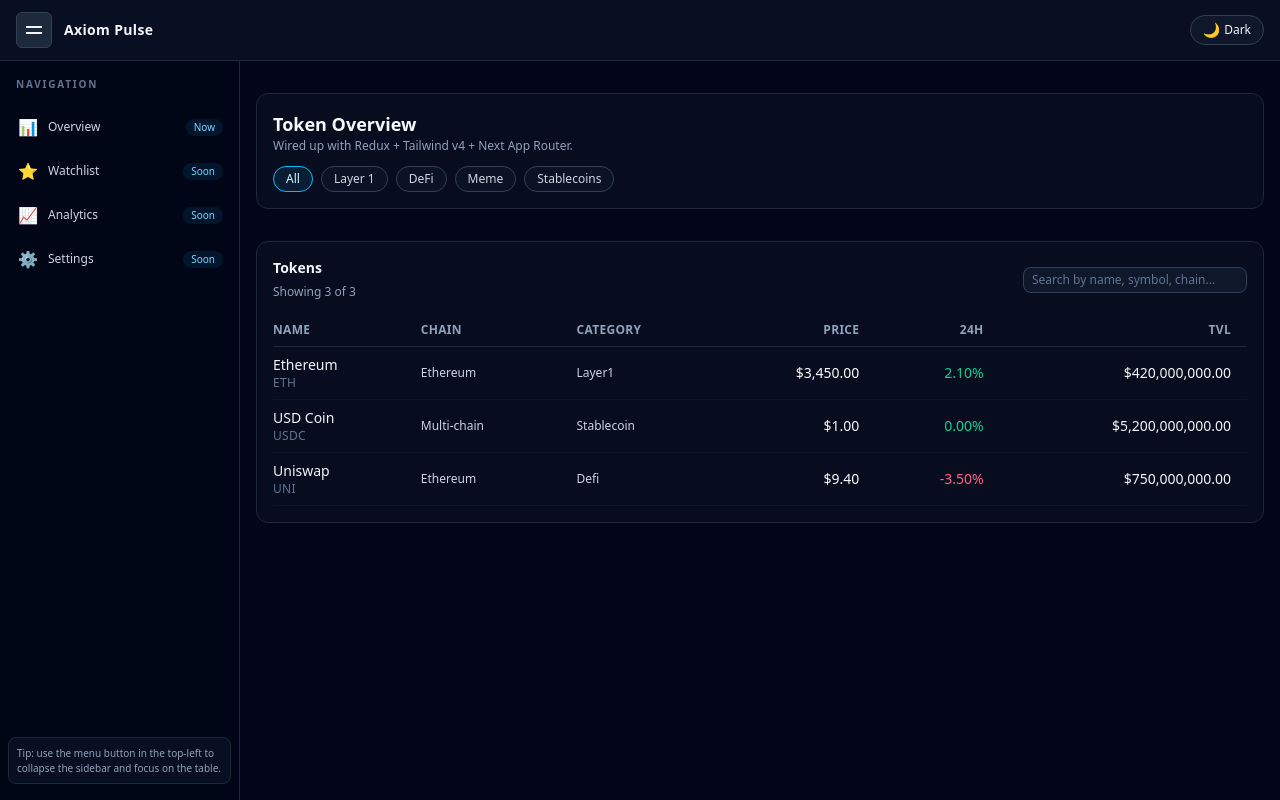
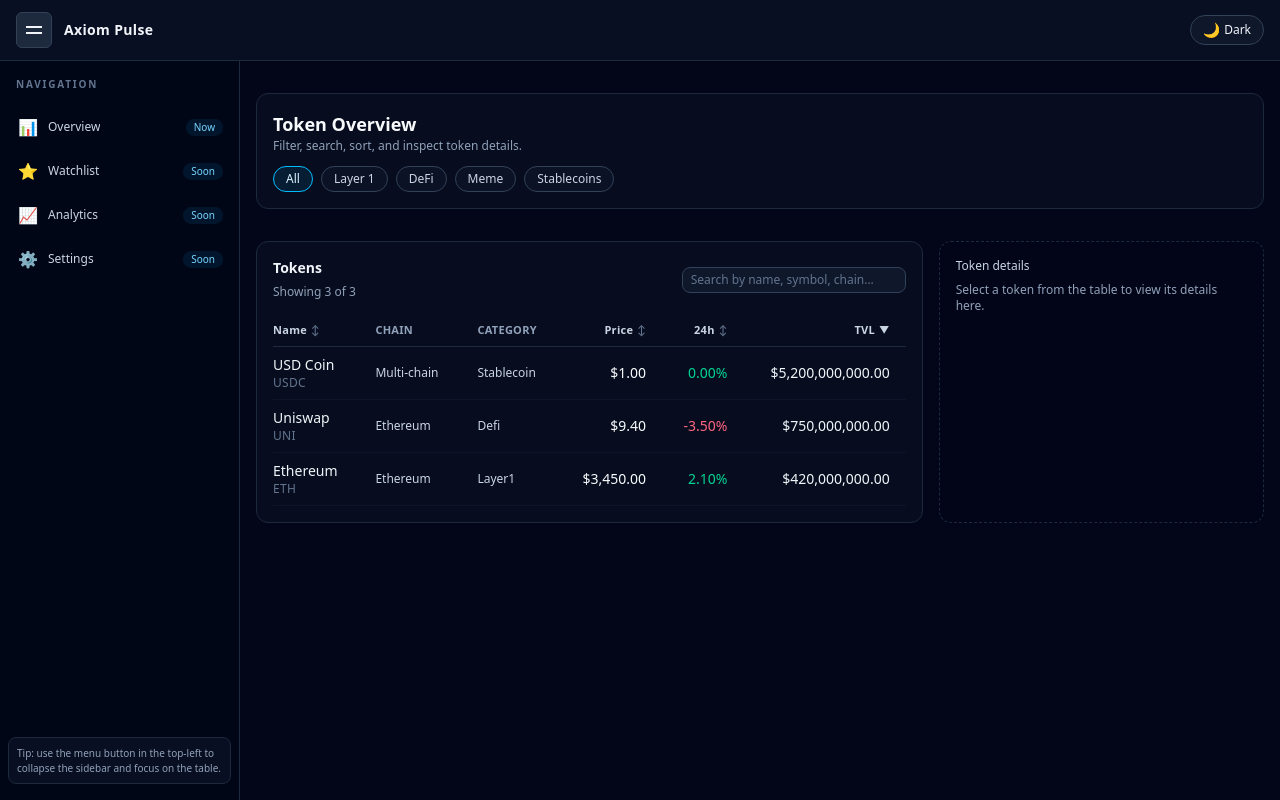
Before and after one commit to sangram-sethi/Token-Trading-Table, a Next.js app: page / in a window 1280 px wide. Built offline with nearby package versions, Linux system fonts and the light colour scheme.

Commit message:
fixed token details not showing

```diff
--- a/src/app/page.tsx
+++ b/src/app/page.tsx
@@ -1,5 +1,6 @@
 import TokenFilters from "@/components/tokens/TokenFilters";
 import TokenList from "@/components/tokens/TokenList";
+import TokenDetailsPanel from "@/components/tokens/TokenDetailsPanel";
 
 export default function Page() {
   return (
@@ -11,14 +12,20 @@ export default function Page() {
               Token Overview
             </h1>
             <p className="text-xs text-slate-400">
-              Wired up with Redux + Tailwind v4 + Next App Router.
+              Filter, search, sort, and inspect token details.
             </p>
           </div>
         </div>
         <TokenFilters />
       </section>
 
-      <TokenList />
+      {/* Table + details side-by-side on md+ screens */}
+      <div className="grid gap-4 md:grid-cols-3">
+        <div className="md:col-span-2">
+          <TokenList />
+        </div>
+        <TokenDetailsPanel />
+      </div>
     </div>
   );
 }
--- /dev/null
+++ b/src/components/tokens/TokenDetailsPanel.tsx
@@ -0,0 +1,116 @@
+"use client";
+
+import { useSelector, useDispatch } from "react-redux";
+import type { RootState, AppDispatch } from "@/store/store";
+import { clearSelectedToken } from "@/store/tokensSlice";
+import { formatCurrency, formatPercent } from "@/lib/formatting";
+
+export default function TokenDetailsPanel() {
+  const dispatch = useDispatch<AppDispatch>();
+  const { tokens, selectedTokenId, status } = useSelector(
+    (state: RootState) => state.tokens,
+  );
+
+  const token = tokens.find((t) => t.id === selectedTokenId) ?? null;
+
+  if (status === "loading") {
+    return (
+      <section className="mt-4 rounded-xl border border-slate-800 bg-slate-900/40 p-4 text-xs text-slate-400">
+        Loading details…
+      </section>
+    );
+  }
+
+  if (!token) {
+    return (
+      <section className="mt-4 rounded-xl border border-dashed border-slate-800 bg-slate-950/40 p-4 text-xs text-slate-400">
+        <p className="font-medium text-slate-300">Token details</p>
+        <p className="mt-2">
+          Select a token from the table to view its details here.
+        </p>
+      </section>
+    );
+  }
+
+  const isPositive = token.change24h >= 0;
+
+  return (
+    <section className="mt-4 rounded-xl border border-slate-800 bg-slate-900/50 p-4">
+      <div className="mb-3 flex items-start justify-between gap-2">
+        <div>
+          <div className="text-xs uppercase tracking-wide text-slate-500">
+            Token
+          </div>
+          <h2 className="text-base font-semibold text-slate-50">
+            {token.name}{" "}
+            <span className="text-xs font-normal text-slate-400">
+              ({token.symbol})
+            </span>
+          </h2>
+          <div className="mt-1 flex flex-wrap gap-2 text-[11px] text-slate-300">
+            <span className="rounded-full bg-slate-800 px-2 py-0.5">
+              Chain: {token.chain}
+            </span>
+            <span className="rounded-full bg-slate-800 px-2 py-0.5 capitalize">
+              {token.category}
+            </span>
+          </div>
+        </div>
+
+        <button
+          type="button"
+          onClick={() => dispatch(clearSelectedToken())}
+          className="rounded-full border border-slate-700 bg-slate-900 px-2 py-1 text-[10px] text-slate-300 hover:border-slate-500 hover:bg-slate-800"
+        >
+          Clear
+        </button>
+      </div>
+
+      <div className="space-y-3 text-sm">
+        <div>
+          <div className="text-[11px] uppercase tracking-wide text-slate-500">
+            Price
+          </div>
+          <div className="mt-1 text-lg font-semibold text-slate-50">
+            {formatCurrency(token.priceUsd)}
+          </div>
+        </div>
+
+        <div className="grid grid-cols-2 gap-3 text-xs">
+          <div className="rounded-lg border border-slate-800 bg-slate-950/40 p-2">
+            <div className="text-[10px] uppercase tracking-wide text-slate-500">
+              24h Change
+            </div>
+            <div
+              className={`mt-1 text-sm font-semibold ${
+                isPositive ? "text-emerald-400" : "text-rose-400"
+              }`}
+            >
+              {formatPercent(token.change24h)}
+            </div>
+          </div>
+
+          <div className="rounded-lg border border-slate-800 bg-slate-950/40 p-2">
+            <div className="text-[10px] uppercase tracking-wide text-slate-500">
+              TVL
+            </div>
+            <div className="mt-1 text-sm font-semibold text-slate-50">
+              {formatCurrency(token.tvlUsd)}
+            </div>
+          </div>
+        </div>
+
+        <div className="rounded-lg border border-slate-800 bg-slate-950/40 p-2 text-[11px] text-slate-300">
+          <p className="mb-1 font-medium text-slate-200">
+            Quick note (mocked):
+          </p>
+          <p>
+            This is placeholder copy. In a real app, you could surface on-chain
+            metrics, risk flags, liquidity sources, or strategy notes for{" "}
+            {token.symbol}.
+          </p>
+        </div>
+      </div>
+    </section>
+  );
+}
--- a/src/components/tokens/TokenList.tsx
+++ b/src/components/tokens/TokenList.tsx
@@ -4,14 +4,19 @@ import { useSelector, useDispatch } from "react-redux";
 import { useState, useEffect } from "react";
 import type { RootState, AppDispatch } from "@/store/store";
 import { formatCurrency, formatPercent } from "@/lib/formatting";
-import { fetchTokens } from "@/store/tokensSlice";
+import { fetchTokens, selectToken } from "@/store/tokensSlice";
+
+type SortKey = "name" | "price" | "change24h" | "tvl";
+type SortDirection = "asc" | "desc";
 
 export default function TokenList() {
   const dispatch = useDispatch<AppDispatch>();
-  const { tokens, filteredCategory, status, error } = useSelector(
-    (state: RootState) => state.tokens,
-  );
+  const { tokens, filteredCategory, status, error, selectedTokenId } =
+    useSelector((state: RootState) => state.tokens);
+
   const [query, setQuery] = useState("");
+  const [sortKey, setSortKey] = useState<SortKey>("tvl");
+  const [sortDirection, setSortDirection] = useState<SortDirection>("desc");
 
   // Fetch tokens on first load
   useEffect(() => {
@@ -20,12 +25,39 @@ export default function TokenList() {
     }
   }, [status, dispatch]);
 
+  const handleSort = (key: SortKey) => {
+    if (sortKey === key) {
+      setSortDirection((prev) => (prev === "asc" ? "desc" : "asc"));
+    } else {
+      setSortKey(key);
+      setSortDirection(key === "name" ? "asc" : "desc");
+    }
+  };
+
+  const renderSortIcon = (key: SortKey) => {
+    if (sortKey !== key) {
+      return (
+        <span className="ml-1 text-[10px] text-slate-500" aria-hidden>
+          ↕
+        </span>
+      );
+    }
+
+    return (
+      <span className="ml-1 text-[10px] text-slate-300" aria-hidden>
+        {sortDirection === "asc" ? "▲" : "▼"}
+      </span>
+    );
+  };
+
+  // 1) category filter
   const filteredByCategory =
     filteredCategory === "all"
       ? tokens
       : tokens.filter((t) => t.category === filteredCategory);
 
-  const visibleTokens = filteredByCategory.filter((t) => {
+  // 2) search filter
+  const searchedTokens = filteredByCategory.filter((t) => {
     if (!query.trim()) return true;
     const q = query.toLowerCase();
     return (
@@ -33,6 +65,34 @@ export default function TokenList() {
       t.symbol.toLowerCase().includes(q) ||
       t.chain.toLowerCase().includes(q)
     );
+  });
+
+  // 3) sorting
+  const visibleTokens = [...searchedTokens].sort((a, b) => {
+    let result = 0;
+
+    switch (sortKey) {
+      case "name": {
+        const an = a.name.toLowerCase();
+        const bn = b.name.toLowerCase();
+        result = an.localeCompare(bn);
+        break;
+      }
+      case "price": {
+        result = a.priceUsd - b.priceUsd;
+        break;
+      }
+      case "change24h": {
+        result = a.change24h - b.change24h;
+        break;
+      }
+      case "tvl": {
+        result = a.tvlUsd - b.tvlUsd;
+        break;
+      }
+    }
+
+    return sortDirection === "asc" ? result : -result;
   });
 
   return (
@@ -79,19 +139,65 @@ export default function TokenList() {
           <table className="min-w-full text-left text-sm">
             <thead className="border-b border-slate-800 text-xs uppercase tracking-wide text-slate-400">
               <tr>
-                <th className="py-2 pr-4">Name</th>
-                <th className="px-4 py-2">Chain</th>
-                <th className="px-4 py-2">Category</th>
-                <th className="px-4 py-2 text-right">Price</th>
-                <th className="px-4 py-2 text-right">24h</th>
-                <th className="px-4 py-2 text-right">TVL</th>
+                <th className="py-2 pr-4">
+                  <button
+                    type="button"
+                    onClick={() => handleSort("name")}
+                    className="inline-flex items-center text-[11px] font-semibold tracking-wide text-slate-300"
+                  >
+                    Name
+                    {renderSortIcon("name")}
+                  </button>
+                </th>
+                <th className="px-4 py-2 text-[11px] font-semibold tracking-wide text-slate-400">
+                  Chain
+                </th>
+                <th className="px-4 py-2 text-[11px] font-semibold tracking-wide text-slate-400">
+                  Category
+                </th>
+                <th className="px-4 py-2 text-right">
+                  <button
+                    type="button"
+                    onClick={() => handleSort("price")}
+                    className="inline-flex items-center text-[11px] font-semibold tracking-wide text-slate-300"
+                  >
+                    Price
+                    {renderSortIcon("price")}
+                  </button>
+                </th>
+                <th className="px-4 py-2 text-right">
+                  <button
+                    type="button"
+                    onClick={() => handleSort("change24h")}
+                    className="inline-flex items-center text-[11px] font-semibold tracking-wide text-slate-300"
+                  >
+                    24h
+                    {renderSortIcon("change24h")}
+                  </button>
+                </th>
+                <th className="px-4 py-2 text-right">
+                  <button
+                    type="button"
+                    onClick={() => handleSort("tvl")}
+                    className="inline-flex items-center text-[11px] font-semibold tracking-wide text-slate-300"
+                  >
+                    TVL
+                    {renderSortIcon("tvl")}
+                  </button>
+                </th>
               </tr>
             </thead>
             <tbody>
-              {visibleTokens.map((token) => (
+              {visibleTokens.map((token) => {
+                const isSelected = token.id === selectedTokenId;
+
+                return (
                   <tr
                     key={token.id}
-                  className="border-b border-slate-900/80 hover:bg-slate-900/80"
+                    onClick={() => dispatch(selectToken(token.id))}
+                    className={`cursor-pointer border-b border-slate-900/80 transition-colors ${
+                      isSelected ? "bg-sky-500/10" : "hover:bg-slate-900/80"
+                    }`}
                   >
                     <td className="py-2 pr-4">
                       <div className="flex flex-col">
@@ -125,7 +231,8 @@ export default function TokenList() {
                       {formatCurrency(token.tvlUsd)}
                     </td>
                   </tr>
-              ))}
+                );
+              })}
             </tbody>
           </table>
         </div>
--- a/src/store/tokensSlice.ts
+++ b/src/store/tokensSlice.ts
@@ -10,6 +10,7 @@ interface TokensState {
   filteredCategory: TokenCategory;
   status: "idle" | "loading" | "succeeded" | "failed";
   error: string | null;
+  selectedTokenId: string | null;
 }
 
 const initialState: TokensState = {
@@ -17,6 +18,7 @@ const initialState: TokensState = {
   filteredCategory: "all",
   status: "idle",
   error: null,
+  selectedTokenId: null,
 };
 
 // Async thunk to load tokens from our API route
@@ -44,6 +46,12 @@ const tokensSlice = createSlice({
     setTokens(state, action: PayloadAction<Token[]>) {
       state.tokens = action.payload;
     },
+    selectToken(state, action: PayloadAction<string>) {
+      state.selectedTokenId = action.payload;
+    },
+    clearSelectedToken(state) {
+      state.selectedTokenId = null;
+    },
   },
   extraReducers: (builder) => {
     builder
@@ -62,5 +70,10 @@ const tokensSlice = createSlice({
   },
 });
 
-export const { setCategory, setTokens } = tokensSlice.actions;
+export const {
+  setCategory,
+  setTokens,
+  selectToken,
+  clearSelectedToken,
+} = tokensSlice.actions;
 export default tokensSlice.reducer;
```
Lines whose indentation alone changed are shown as unchanged.
